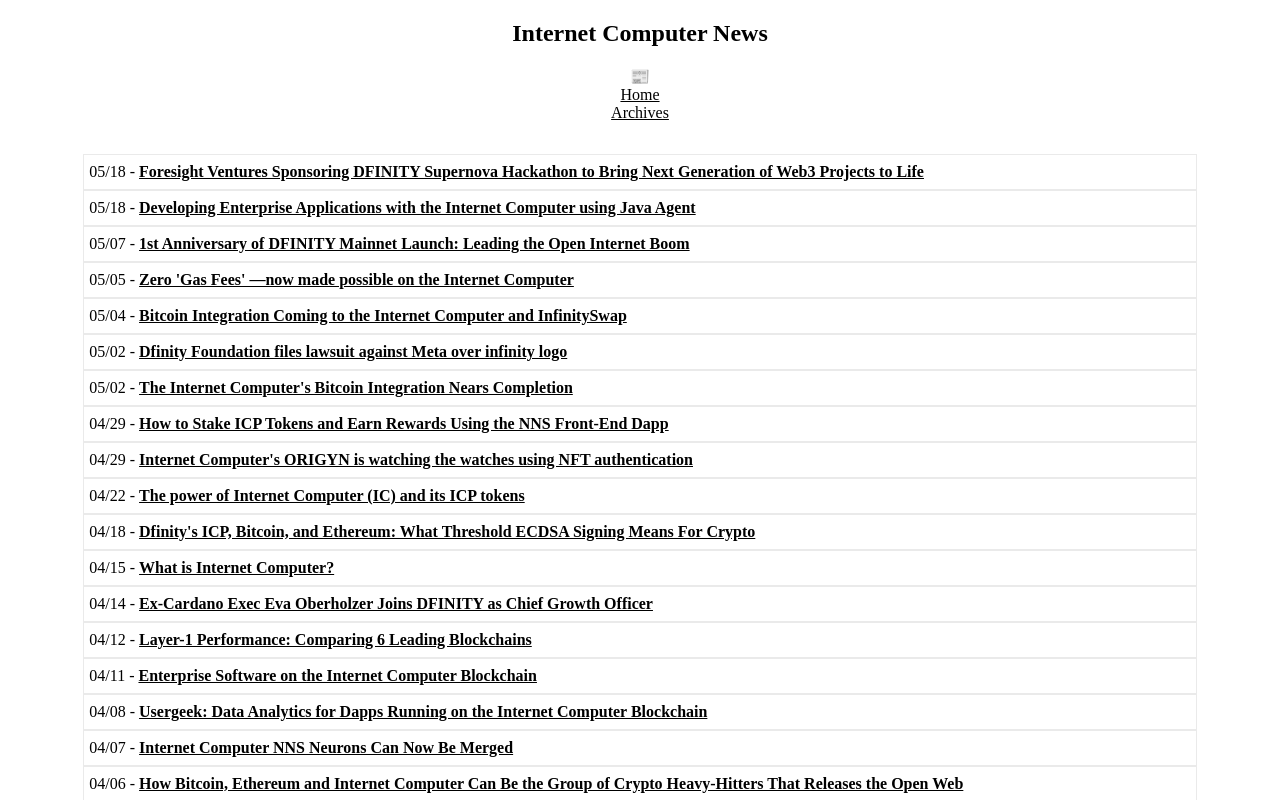
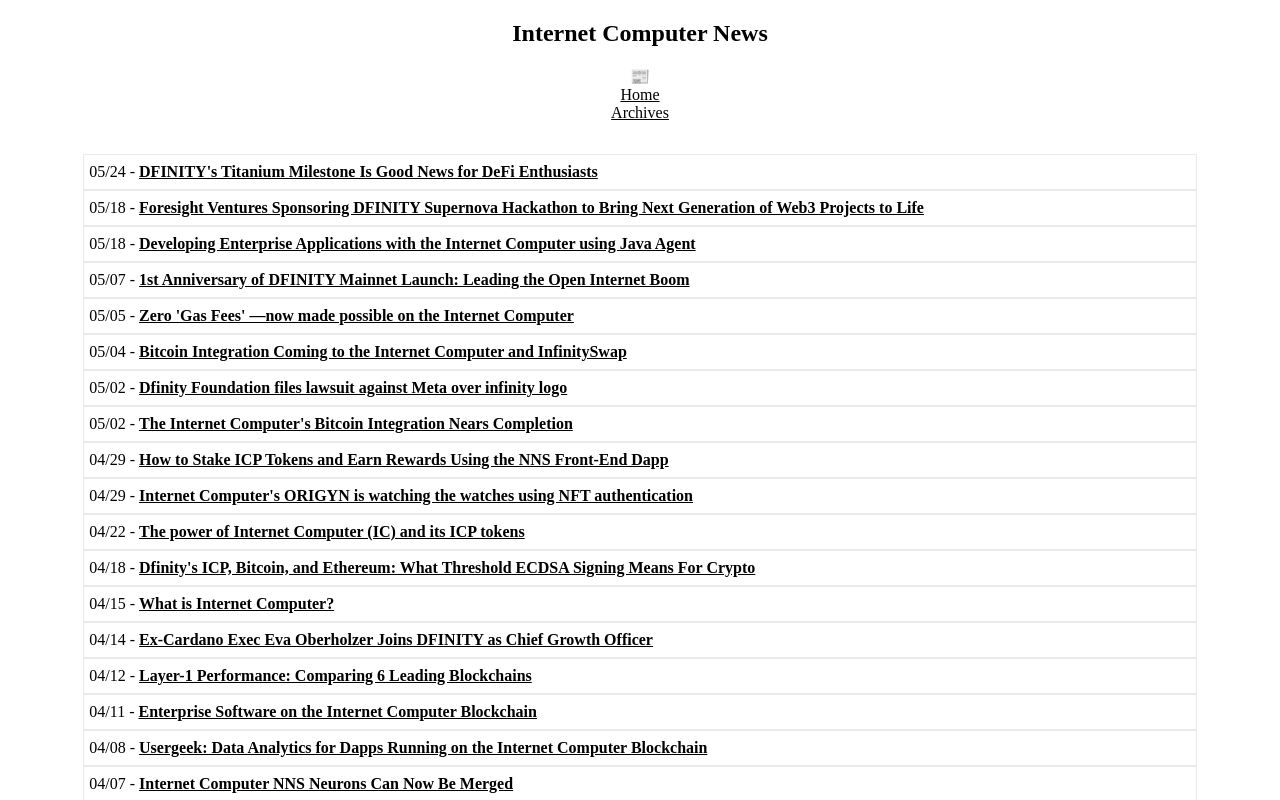
Before and after one commit to rjlucasm/ictoday, a Next.js app: page /news/2022 in a window 1280 px wide. Shown: the top 800 px of the page. Built offline with nearby package versions, Linux system fonts and the light colour scheme.

Commit message:
News 05/24

```diff
--- a/pages/news/2022.js
+++ b/pages/news/2022.js
@@ -19,6 +19,9 @@ export default function News22() {
             <Link href="/archive"><a style={{ color: 'inherit' }}>Archives</a></Link>
 
             <div className="pagesgrid">
+            <div className="pagescard">05/24 -&nbsp;
+                <a href="https://www.blog.infinityswap.one/dfinitys-titanium-milestone-is-good-news-for-defi-enthusiasts/" target="_blank" rel="noopener noreferrer">DFINITY's Titanium Milestone Is Good News for DeFi Enthusiasts</a>
+            </div>
             <div className="pagescard">05/18 -&nbsp;
                 <a href="https://www.accesswire.com/701908/Foresight-Ventures-Sponsoring-DFINITY-Supernova-Hackathon-to-Bring-Next-Generation-of-Web3-Projects-to-Life" target="_blank" rel="noopener noreferrer">Foresight Ventures Sponsoring DFINITY Supernova Hackathon to Bring Next Generation of Web3 Projects to Life</a>
             </div>
```
